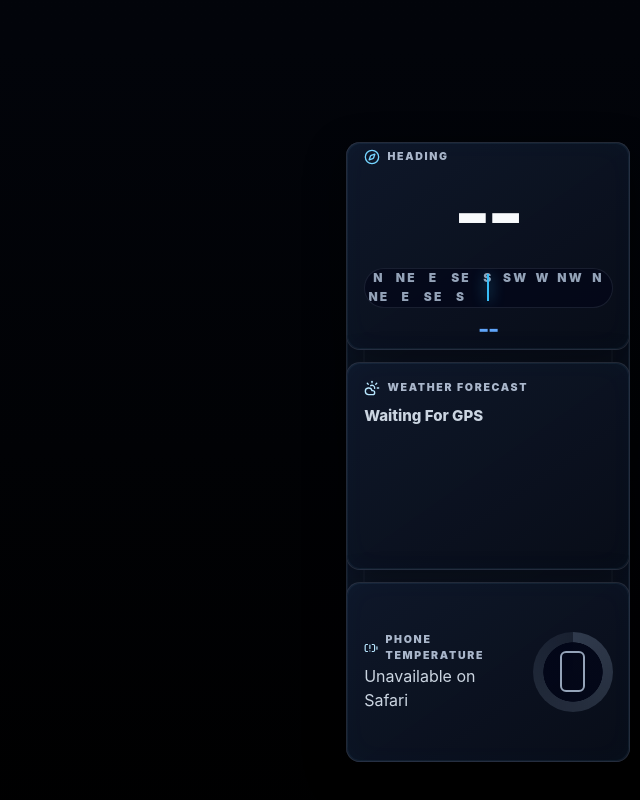
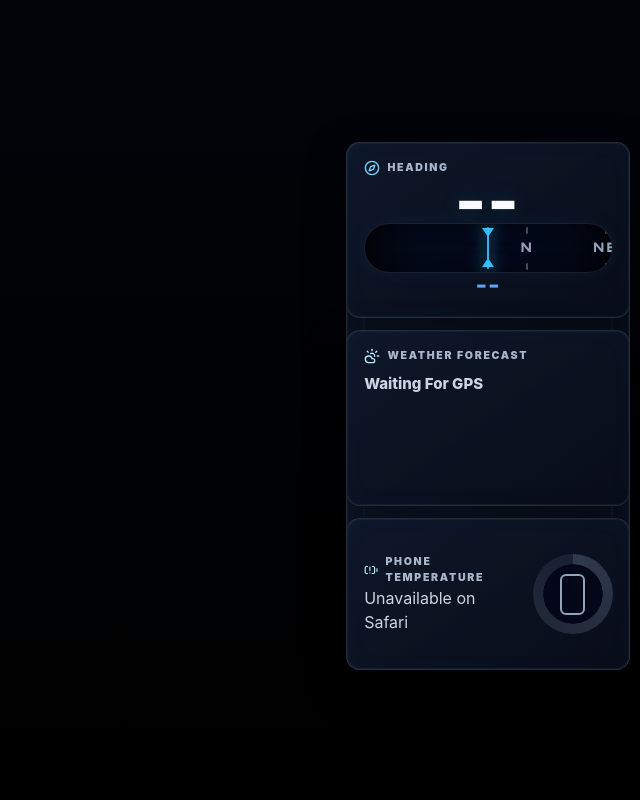
Before and after one commit to yuvarajbhatta/dashboard, a React (Vite) app: page / in a window 1280 px wide. Shown: the part 932-1732 px from the top of the page, without its empty margins (640-1280 px from the left). After the commit the page ends 1690 px from the top, so only its background shows below. Built offline with nearby package versions, Linux system fonts and the light colour scheme.

Commit message:
Compass UI

```diff
--- a/src/styles/index.css
+++ b/src/styles/index.css
@@ -2929,9 +2929,11 @@ body,
 }
 
 .tesla-compass-card {
+  --compass-loop-width: 64rem;
   height: 100%;
-  display: grid;
-  grid-template-rows: auto 1fr auto;
+  min-height: 0;
+  display: grid;
+  grid-template-rows: auto minmax(0, 1fr) auto;
   align-items: center;
   gap: 0.45rem;
 }
@@ -2939,43 +2941,114 @@ body,
 .tesla-compass-direction {
   color: #f8fafc;
   font-family: 'Orbitron', 'Rajdhani', Inter, sans-serif;
-  font-size: clamp(2.2rem, 5vw, 4.2rem);
+  font-size: clamp(1.8rem, 4.4vw, 3.4rem);
   font-weight: 800;
+  line-height: 0.9;
+  letter-spacing: 0.08em;
   text-align: center;
+  text-shadow: 0 0 22px rgba(56, 189, 248, 0.18);
 }
 
 .tesla-compass-window {
   position: relative;
   width: 100%;
-  height: 2.5rem;
+  height: 3.15rem;
   overflow: hidden;
   border-radius: 999px;
-  background: rgba(2, 6, 23, 0.65);
-  border: 1px solid rgba(148, 163, 184, 0.14);
+  border: 1px solid rgba(148, 163, 184, 0.16);
+  background:
+    linear-gradient(90deg, rgba(2, 4, 10, 0.98), transparent 20%, transparent 80%, rgba(2, 4, 10, 0.98)),
+    rgba(2, 6, 23, 0.72);
+  box-shadow:
+    inset 0 0 18px rgba(0, 0, 0, 0.52),
+    0 0 20px rgba(56, 189, 248, 0.06);
+}
+
+.tesla-compass-window::before {
+  position: absolute;
+  left: 50%;
+  top: 0.28rem;
+  z-index: 3;
+  width: 0;
+  height: 0;
+  content: '';
+  border-left: 0.42rem solid transparent;
+  border-right: 0.42rem solid transparent;
+  border-top: 0.62rem solid #38bdf8;
+  transform: translateX(-50%);
+  filter: drop-shadow(0 0 10px rgba(56, 189, 248, 0.9));
+}
+
+.tesla-compass-window::after {
+  position: absolute;
+  left: 50%;
+  bottom: 0.28rem;
+  z-index: 3;
+  width: 0;
+  height: 0;
+  content: '';
+  border-left: 0.42rem solid transparent;
+  border-right: 0.42rem solid transparent;
+  border-bottom: 0.62rem solid #38bdf8;
+  transform: translateX(-50%);
+  filter: drop-shadow(0 0 10px rgba(56, 189, 248, 0.9));
 }
 
 .tesla-compass-tape {
+  position: absolute;
+  left: 50%;
+  top: 0;
   height: 100%;
-  display: grid;
-  grid-template-columns: repeat(9, 1fr);
+  width: var(--compass-loop-width);
+  display: grid;
+  grid-template-columns: repeat(13, minmax(0, 1fr));
   align-items: center;
+  transition: transform 220ms ease-out;
+  will-change: transform;
 }
 
 .tesla-compass-tape span {
-  text-align: center;
+  position: relative;
+  display: grid;
+  height: 100%;
+  place-items: center;
   color: #94a3b8;
-  font-size: 0.75rem;
-  font-weight: 900;
+  font-family: 'Orbitron', 'Rajdhani', Inter, sans-serif;
+  font-size: 0.82rem;
+  font-weight: 850;
   letter-spacing: 0.18em;
+  text-transform: uppercase;
+}
+
+.tesla-compass-tape span::before {
+  position: absolute;
+  top: 0.18rem;
+  width: 2px;
+  height: 0.42rem;
+  content: '';
+  border-radius: 999px;
+  background: rgba(148, 163, 184, 0.44);
+}
+
+.tesla-compass-tape span::after {
+  position: absolute;
+  bottom: 0.18rem;
+  width: 2px;
+  height: 0.42rem;
+  content: '';
+  border-radius: 999px;
+  background: rgba(148, 163, 184, 0.44);
 }
 
 .tesla-compass-center-line {
   position: absolute;
   left: 50%;
-  top: 0.35rem;
-  bottom: 0.35rem;
+  top: 0.2rem;
+  bottom: 0.2rem;
+  z-index: 2;
   width: 2px;
-  background: #38bdf8;
+  border-radius: 999px;
+  background: rgba(56, 189, 248, 0.95);
   transform: translateX(-50%);
   box-shadow: 0 0 14px rgba(56, 189, 248, 0.85);
 }
@@ -2983,7 +3056,30 @@ body,
 .tesla-compass-angle {
   color: #60a5fa;
   font-family: 'Orbitron', 'Rajdhani', Inter, sans-serif;
-  font-size: 1.2rem;
+  font-size: clamp(0.95rem, 2vw, 1.25rem);
   font-weight: 800;
+  letter-spacing: 0.1em;
   text-align: center;
 }
+
+@media (orientation: landscape) and (max-height: 520px) {
+  .tesla-compass-card {
+    gap: 0.28rem;
+  }
+
+  .tesla-compass-window {
+    height: 2.55rem;
+  }
+
+  .tesla-compass-direction {
+    font-size: clamp(1.55rem, 3.8vw, 2.65rem);
+  }
+
+  .tesla-compass-tape span {
+    font-size: 0.68rem;
+  }
+
+  .tesla-compass-angle {
+    font-size: 0.9rem;
+  }
+}
```
